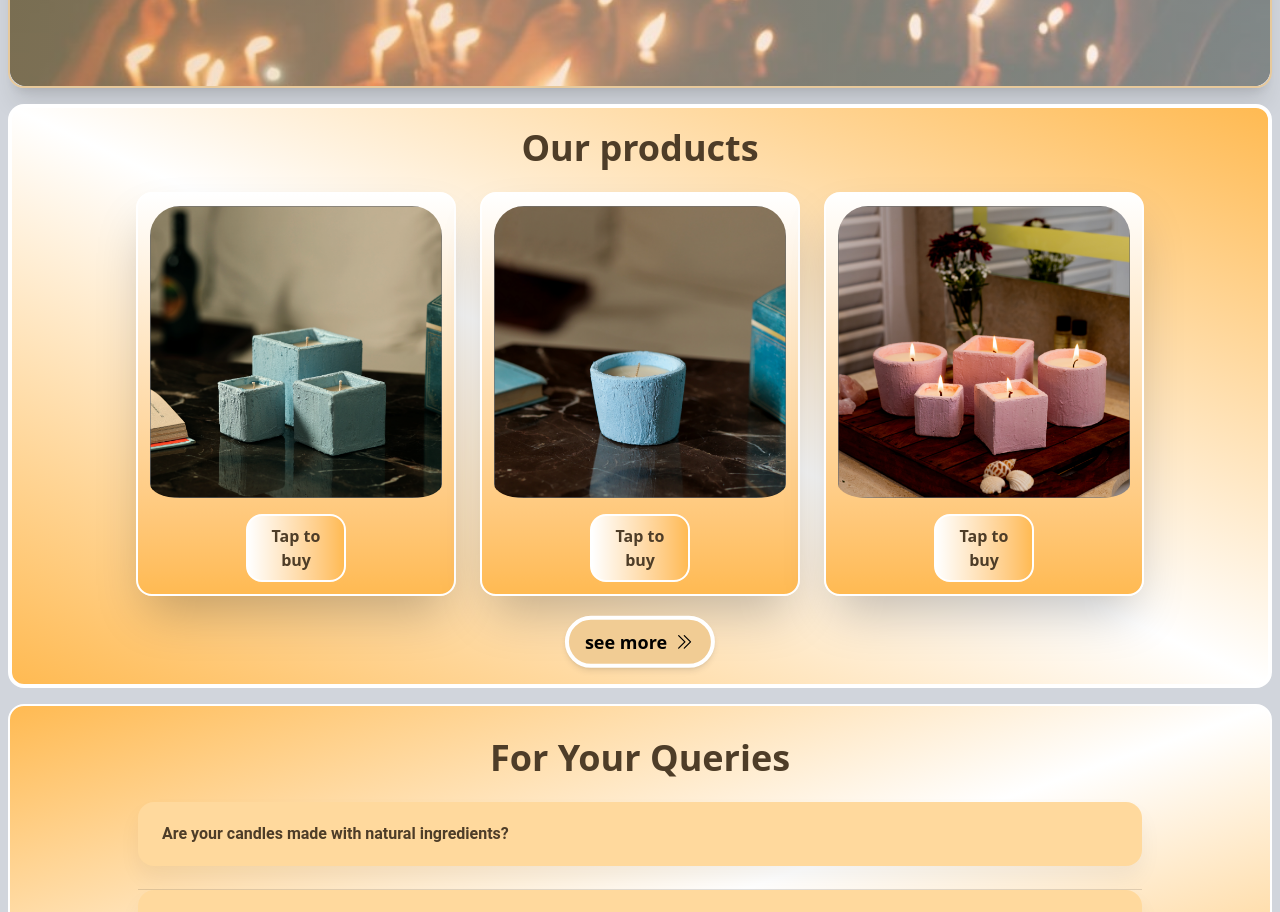
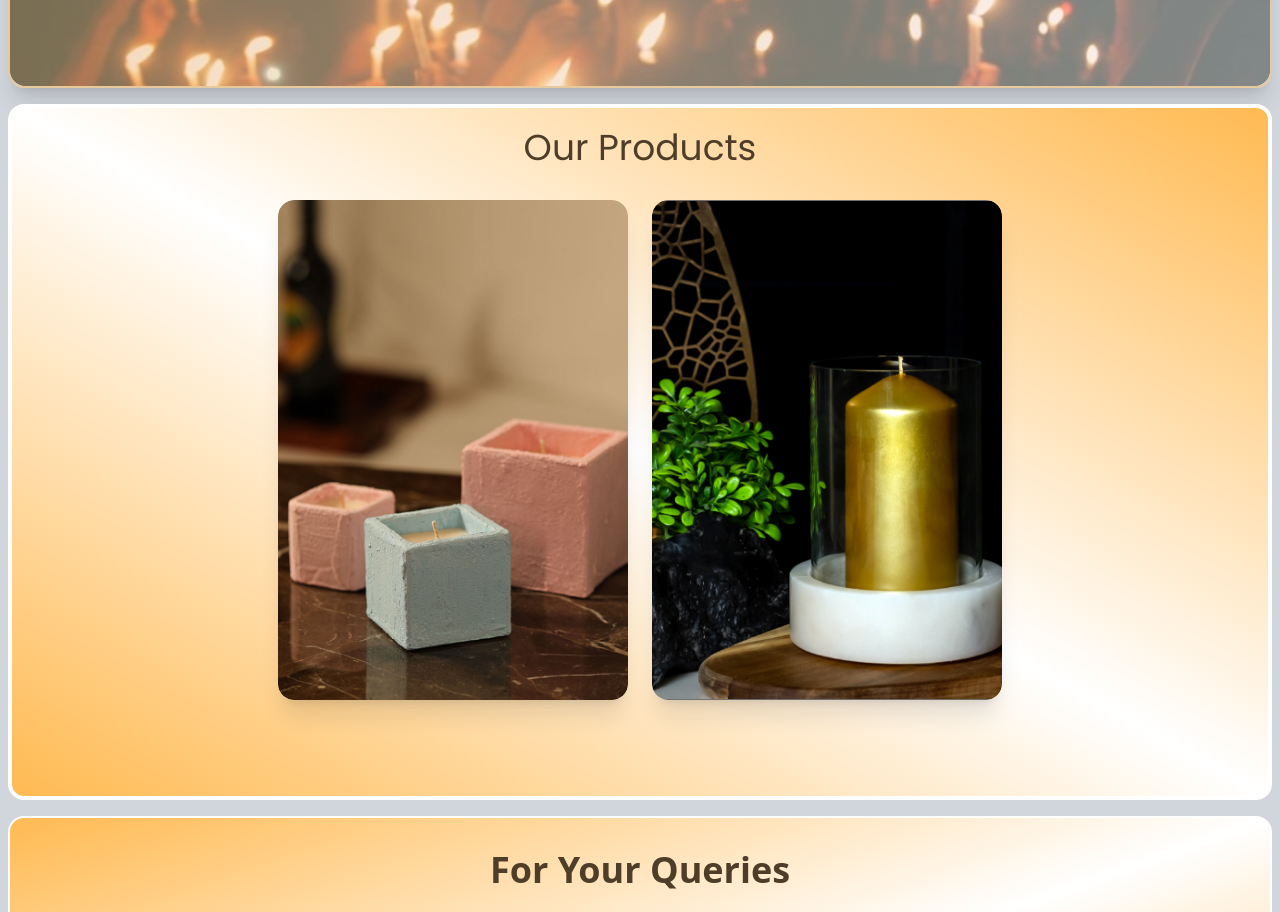
Before and after one commit to AMDHAAROON/Candlex.io, a React (Vite) app: page / in a window 1280 px wide. Shown: the part 980-1892 px from the top of the page. Built offline with nearby package versions, Linux system fonts and the light colour scheme; some icons are missing; a web font is replaced by a local one.

Commit message:
changed the entire layout for products section and passed the data for that

```diff
--- a/src/Components/Product.jsx
+++ b/src/Components/Product.jsx
@@ -13,53 +13,35 @@ export default function Header() {
 }, []);
   return (
     <>
-      <section className="pb-4 " id="products" >
+      <section className="pb-4" id="products">
       <div className="pb-16 relative px-8 bg-[linear-gradient(to_top_right,#ffba52_0%,#ffffff_50%,#ffba52_100%)] border-4 border-white w-full h-auto rounded-2xl">
-          <h1 className="text-center mt-5 text-4xl font-bold text-[#4E3D28] ">
-            Our products
+        <h1 className="text-center mt-5 text-4xl font-hero text-[#4E3D28]">
+          Our Products
         </h1>
+
         <div className="flex flex-wrap justify-center gap-6">
           {candleProducts.map((item, index) => (
             <div
               key={index}
               data-aos="fade-up"
-    data-aos-delay={index * 500}
-              className=" flex flex-wrap w-80 h-auto p-3 border-2 border-white my-6 rounded-2xl bg-gradient-to-t from-[#ffba52] to-white shadow-2xl"
+              data-aos-delay={index * 200}
+              className="group relative my-8 rounded-2xl overflow-hidden h-[500px] w-[350px] transform transition-transform duration-1000 ease-in-out hover:scale-105 shadow-xl"
             >
-              <img src={item.image} className="pb-4 rounded-[30px]" />
-              <button className="mx-24 z-10  font-bold p-2  rounded-2xl text-[#4E3D28] bg-gradient-to-l from-[#ffba52] to-white border-2 border-white hover:bg-gradient-to-t from-[#ffba52] to-white">
-                Tap to buy
-              </button>
+              <img
+                src={item.image}
+                alt={item.name}
+                className="rounded-2xl h-full w-full object-cover"
+              />
 
-              {/* <button className=' font-bold ml-24 p-2 rounded-2xl text-[#4E3D28] bg-[#ffff] '>
-        view more
-    </button> */}
+              {/* Product name appears on hover */}
+              <div className="absolute bottom-0 w-full bg-[#4E3D28]/80 text-white text-center py-2 text-lg font-semibold opacity-0 group-hover:opacity-100 transition-opacity duration-300">
+                {item.name}
               </div>
-          ))}{" "}
+
 
             </div>
-
-    {/* Scroll Button */}
-    <Box className="float-img absolute bottom-4 left-1/2 -translate-x-1/2 z-50 flex items-center bg-[#f1cc94] hover:bg-white bg-opacity-90 rounded-full px-4 py-2 shadow-md border-4 border-white hover:border-[#f1cc94]">
-      <a href="#banner" className="mr-2 font-semibold text-lg text-black">
-        see more
-      </a>
-      <svg
-        xmlns="http://www.w3.org/2000/svg"
-        fill="none"
-        viewBox="0 0 24 24"
-        strokeWidth="1.5"
-        stroke="currentColor"
-        className="w-5 h-5 text-black"
-      >
-        <path
-        strokeLinecap="round"
-        strokeLinejoin="round"
-        d="M11.25 4.5l7.5 7.5-7.5 7.5M4.5 4.5l7.5 7.5-7.5 7.5"
-      />
-      </svg>
-
-    </Box>
+          ))}
+        </div>
       </div>
     </section>
     </>
--- a/src/Utility/data.js
+++ b/src/Utility/data.js
@@ -34,12 +34,12 @@ export const slides = [
 
 export const candleProducts = [
   {
-     image: 'Assets/seperate/candle1.png',
+    name: "Vanilla Bliss",
+    image: "Assets/seperate/p3.png"
   },
   {
-    image: 'Assets/seperate/candle2.png',
+    name: "Rose Garden",
+    image: "Assets/seperate/p2.png"
   },
-  {
-    image: 'Assets/seperate/candle3.png',
-  },
-]
+  // Add more products...
+];
```
Lines whose indentation alone changed are shown as unchanged.
